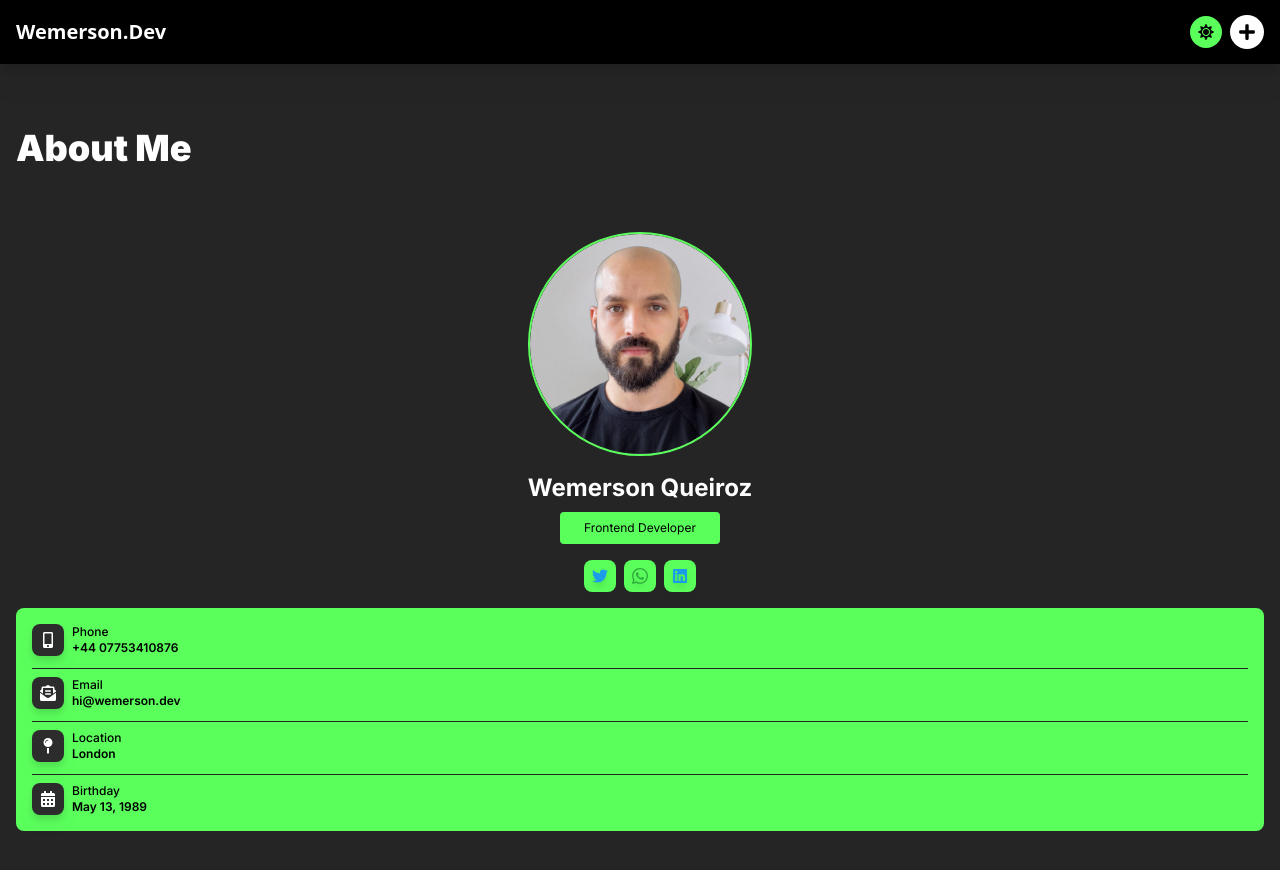
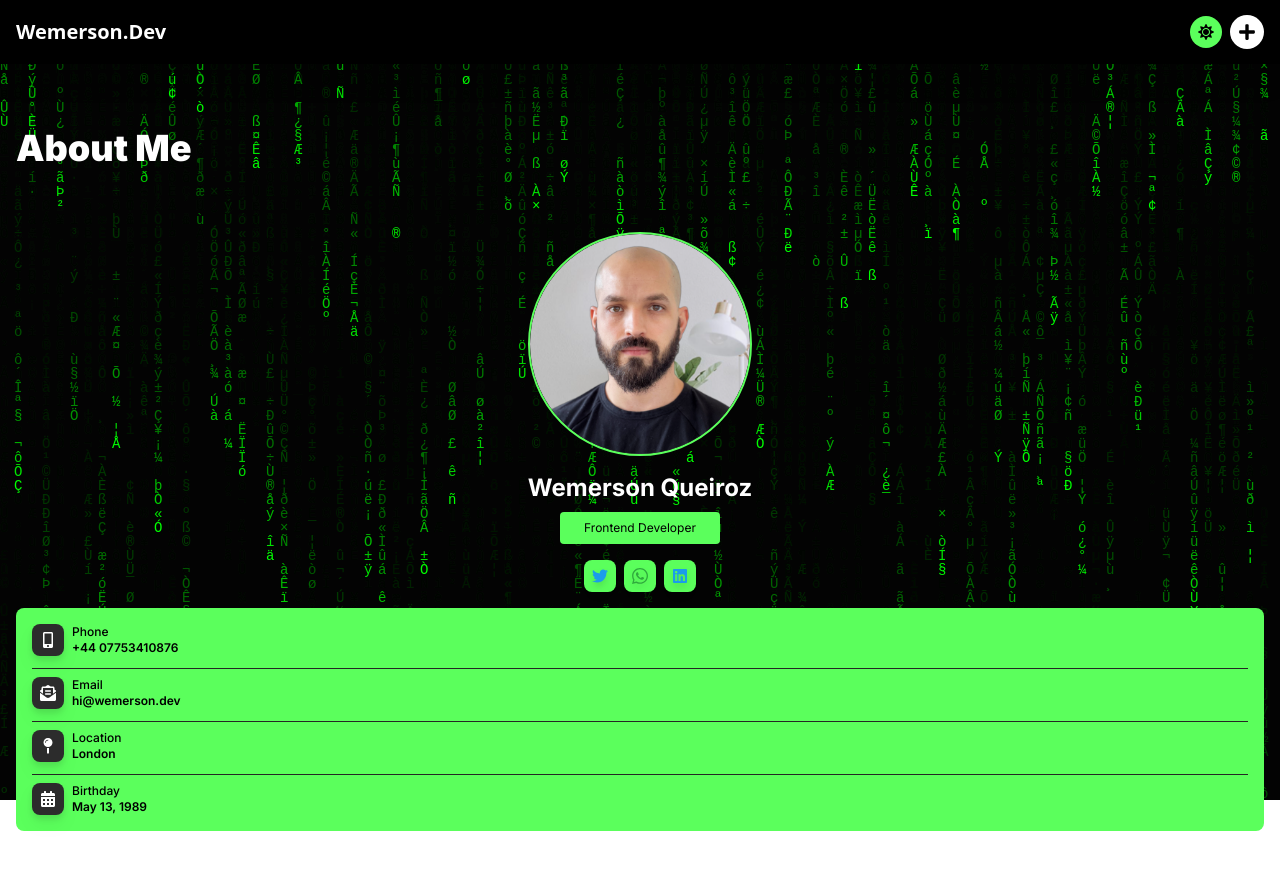
Before and after one commit to wemersonqueiroz/portfolio2k23, a Next.js app: page /about in a window 1280 px wide. Shown: the top 870 px of the page. Built offline with nearby package versions, Linux system fonts and the light colour scheme.

Commit message:
animated bg

```diff
--- a/src/components/H1.tsx
+++ b/src/components/H1.tsx
@@ -5,8 +5,7 @@ interface H1Props {
 
 export default function H1(props: H1Props) {
   return (
-    <h1
-      className={`${props.className} text-4xl font-black text-black dark:text-white mb-8`}>
+    <h1 className={`${props.className} text-4xl font-black text-white mb-8`}>
       {props.text}
     </h1>
   )
--- a/src/components/MatrixAnimation.tsx
+++ b/src/components/MatrixAnimation.tsx
@@ -59,10 +59,7 @@ const MatrixAnimation: React.FC<MatrixAnimationProps> = ({
   }, [canvasRef, fontSize, speed, textColor, backgroundColor])
 
   return (
-    <canvas
-      ref={canvasRef}
-      className="absolute inset-0 z-[-1] duration-1000 ease-linear "
-    />
+    <canvas ref={canvasRef} className="absolute inset-0 -z-[1] ease-linear " />
   )
 }
 
--- a/src/components/PageWrapper.tsx
+++ b/src/components/PageWrapper.tsx
@@ -11,7 +11,7 @@ export default function PageWrapper(props: PageWrapperProps) {
   const { darkMode } = useTheme()
 
   return (
-    <div className="flex flex-col min-h-screen bg-background-primary-light dark:bg-background-primary-dark">
+    <div className="z-[2] flex flex-col min-h-screen ">
       <main
         suppressHydrationWarning
         className={`flex-1 flex h-full flex-col items-center justify-between px-4 relative pb-20 mt-32 ${
--- a/src/pages/_app.tsx
+++ b/src/pages/_app.tsx
@@ -1,3 +1,4 @@
+import MatrixAnimation from "@/components/MatrixAnimation"
 import Navbar from "@/components/Navbar"
 import PageWrapper from "@/components/PageWrapper"
 import { ThemeProvider } from "@/components/ThemeContext"
@@ -12,6 +13,7 @@ export default function App({ Component, pageProps }: AppProps) {
       <PageWrapper>
         <Component {...pageProps} />
       </PageWrapper>
+      <MatrixAnimation />
     </ThemeProvider>
   )
 }
--- a/src/pages/modules/resume/ResumeSection.tsx
+++ b/src/pages/modules/resume/ResumeSection.tsx
@@ -51,9 +51,7 @@ const ResumeSection = (props: ResumeSectionProps) => {
         <i className="text-3xl text-primary-light drop-shadow-sm">
           <FaGraduationCap />
         </i>
-        <h2 className="text-xl font-bold text-black dark:text-white">
-          {props.sectionTitle}
-        </h2>
+        <h2 className="text-xl font-bold text-white">{props.sectionTitle}</h2>
       </div>
       {subSectionWork.map((subSectionWorkItem, index) => (
         <div
@@ -90,9 +88,7 @@ const ResumeSection = (props: ResumeSectionProps) => {
         </div>
       ))}
       <div className="flex flex-col w-full gap-2 mt-5">
-        <h2 className="text-xl font-bold text-black dark:text-white">
-          Knowledges
-        </h2>
+        <h2 className="text-xl font-bold text-white">Knowledges</h2>
         <div className="flex flex-wrap gap-2">
           {knowledges.map((knowledgeItem, index) => (
             <p
```
